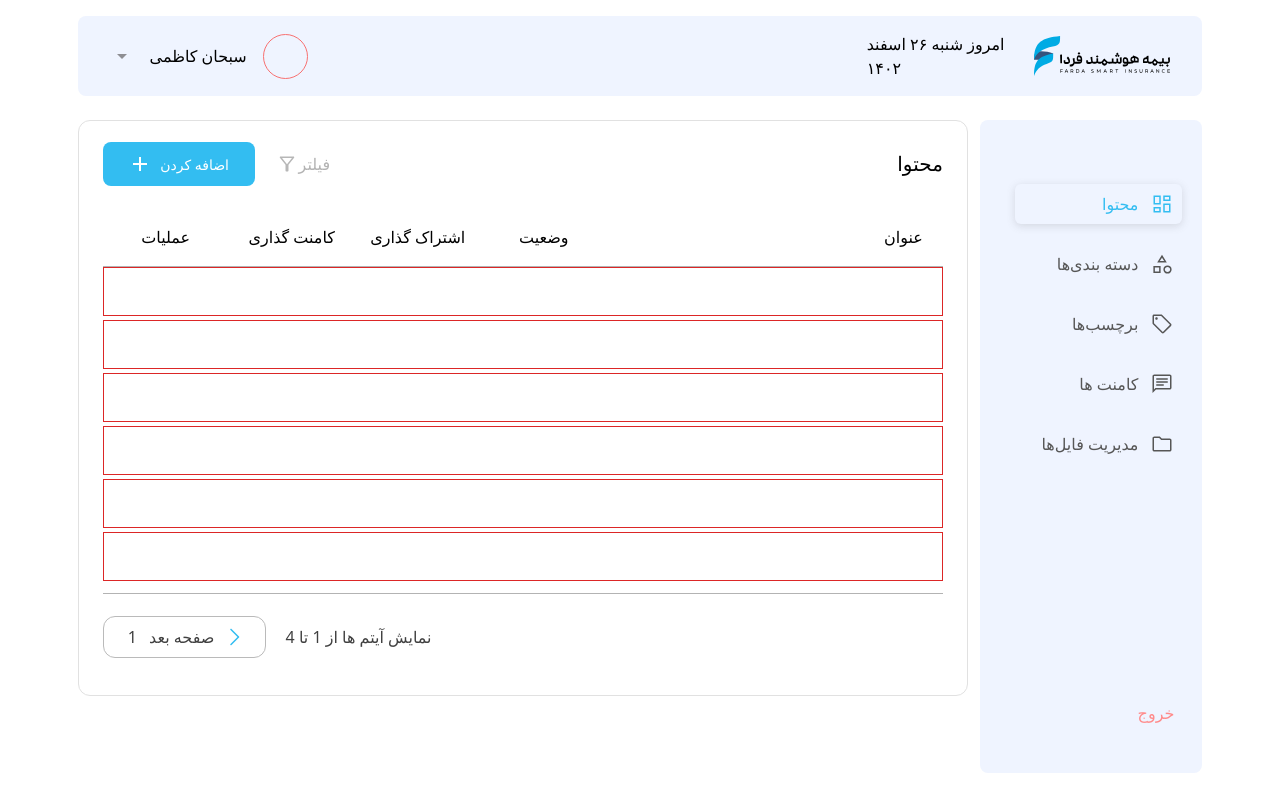
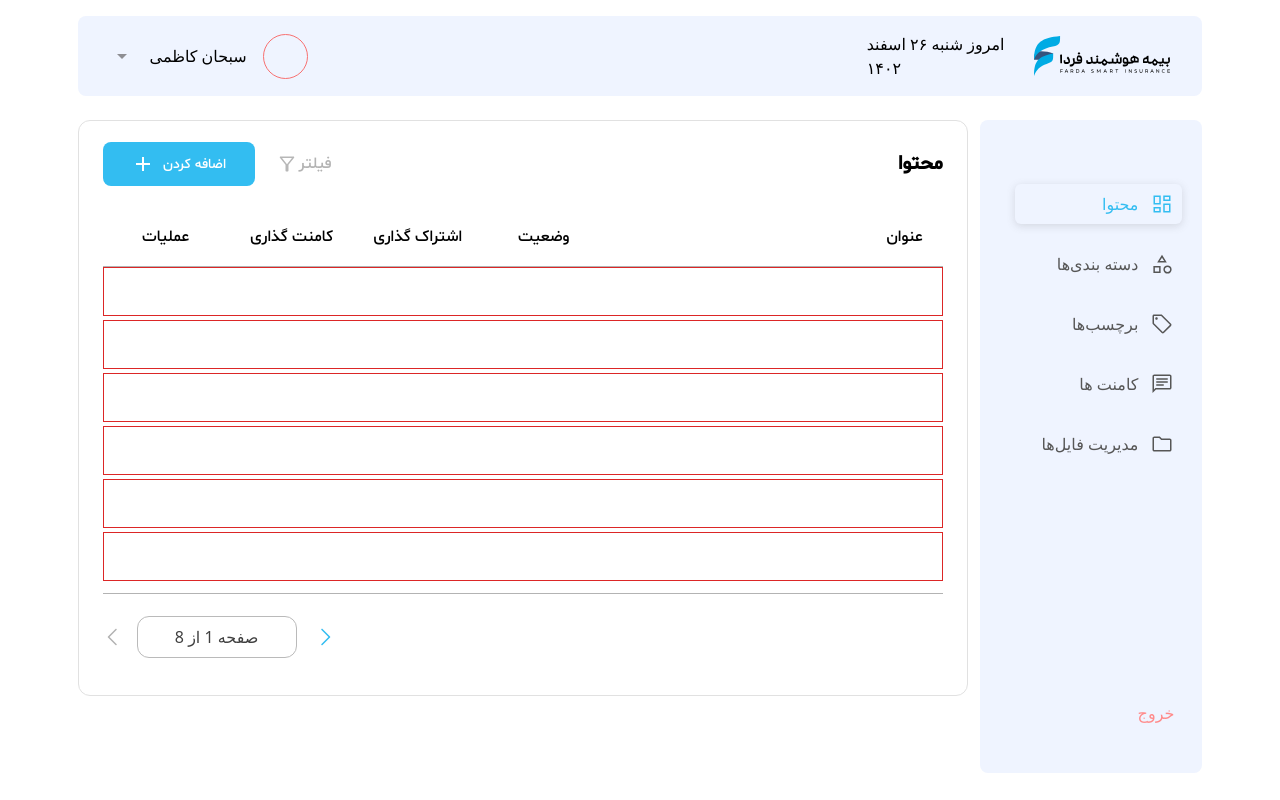
Before and after one commit to rezaMH0123/adminfarda, a React (Vite) app: page / in a window 1280 px wide. Built offline with nearby package versions, Linux system fonts and the light colour scheme.

Commit message:
build pagination component

```diff
--- /dev/null
+++ b/src/components/Common/pagination.tsx
@@ -0,0 +1,44 @@
+import IconChevron from "../Icons/Chevron";
+
+interface PaginationProps {
+  allPage: number;
+  currentPage: number;
+  prevPageClick: () => void;
+  nextPageClick: () => void;
+}
+
+export default function Pagination({
+  allPage,
+  currentPage,
+  nextPageClick,
+  prevPageClick,
+}: PaginationProps) {
+  return (
+    <>
+      {currentPage === allPage ? (
+        <IconChevron className="ml-1 " fill="#B3B3B3" />
+      ) : (
+        <IconChevron
+          onClick={nextPageClick}
+          className="ml-1 cursor-pointer"
+          fill="#33BDF1"
+        />
+      )}
+
+      <div className="flex justify-center items-center gap-x-3 border border-[#BABABA] w-[160px] rounded-xl py-2 px-2 ">
+        <span className="text-[#404040] ">
+          صفحه {currentPage} از {allPage}
+        </span>
+      </div>
+      {currentPage < 2 ? (
+        <IconChevron className="ml-1 rotate-180" fill="#B3B3B3" />
+      ) : (
+        <IconChevron
+          onClick={prevPageClick}
+          className="ml-1 rotate-180 cursor-pointer"
+          fill="#33BDF1"
+        />
+      )}
+    </>
+  );
+}
--- a/src/pages/Content.tsx
+++ b/src/pages/Content.tsx
@@ -1,9 +1,19 @@
 import plusIcon from "../assets/img/tools/plus.svg";
 import filrterIcon from "../assets/img/tools/filter.svg";
 import AdditionButton from "../components/Common/additionButton";
-import IconChevron from "../components/Icons/Chevron";
+import Pagination from "../components/Common/pagination";
+import { useState } from "react";
 
 export default function Content() {
+  const [allPage, setAllPage] = useState<number>(8);
+  const [currentPage, setCurrentPage] = useState<number>(1);
+
+  const nextPageClick = () => {
+    setCurrentPage((prev) => prev + 1);
+  };
+  const prevPageClick = () => {
+    setCurrentPage((prev) => prev - 1);
+  };
   return (
     <div
       dir="rtl"
@@ -11,21 +21,23 @@ export default function Content() {
     >
       <div className="header flex justify-between items-center px-6 h-[15%] ">
         <div className="right">
-          <span className="text-[20px] font-medium">محتوا</span>
+          <span className="text-[20px] font-ShabnamMedium font-semibold">
+            محتوا
+          </span>
         </div>
         <div className="left flex justify-end items-center gap-x-5  w-[30%] h-full">
-          <div className="flex justify-center items-center cursor-pointer">
+          <div className="flex justify-center items-center cursor-pointer font-ShabnamMedium">
             <span className="text-PrimaryBlack-300">فیلتر</span>
             <img src={filrterIcon} alt="filrterIcon" />
           </div>
-          <AdditionButton className="w-[152px] h-[44px] ">
+          <AdditionButton className="w-[152px] h-[44px] font-ShabnamMedium ">
             <span className="text-[14px]">اضافه کردن</span>
             <img src={plusIcon} alt="plusIcon" />
           </AdditionButton>
         </div>
       </div>
       <div className="centerContetnt px-6 h-full">
-        <div className="headChart flex border-b border-PrimaryBlack-300 h-[60px]">
+        <div className="headChart flex border-b border-PrimaryBlack-300 h-[60px] font-ShabnamMedium">
           <div className="flex items-center w-[40%]">
             <span className="mr-5">عنوان</span>
           </div>
@@ -44,24 +56,17 @@ export default function Content() {
         </div>
 
         <div className="border-b border-PrimaryBlack-300 h-[57%] ">
-          {/* {Array(6).map((item, index) => (
-            <div className="border border-red-600 h-[10px]"></div>
-          ))} */}
           {[...Array(6)].map((item) => (
             <div className="h-[15%] mb-1 border border-red-600"></div>
           ))}
         </div>
-        <div className="flex gap-x-5 justify-end items-center  h-[15%] text-[#404040]">
-          <div>
-            <span className="text-base">
-              نمایش آیتم ها از {1} تا {4}
-            </span>
-          </div>
-          <button className="flex justify-center items-center gap-x-3 border border-[#BABABA] w-[163px] rounded-xl py-2 px-2 ">
-            <IconChevron className="ml-1" fill="#33BDF1" />
-            <span>صفحه بعد</span>
-            <span>1</span>
-          </button>
+        <div className="flex gap-x-5 justify-end items-center  h-[15%]">
+          <Pagination
+            allPage={allPage}
+            currentPage={currentPage}
+            nextPageClick={nextPageClick}
+            prevPageClick={prevPageClick}
+          />
         </div>
       </div>
     </div>
```
